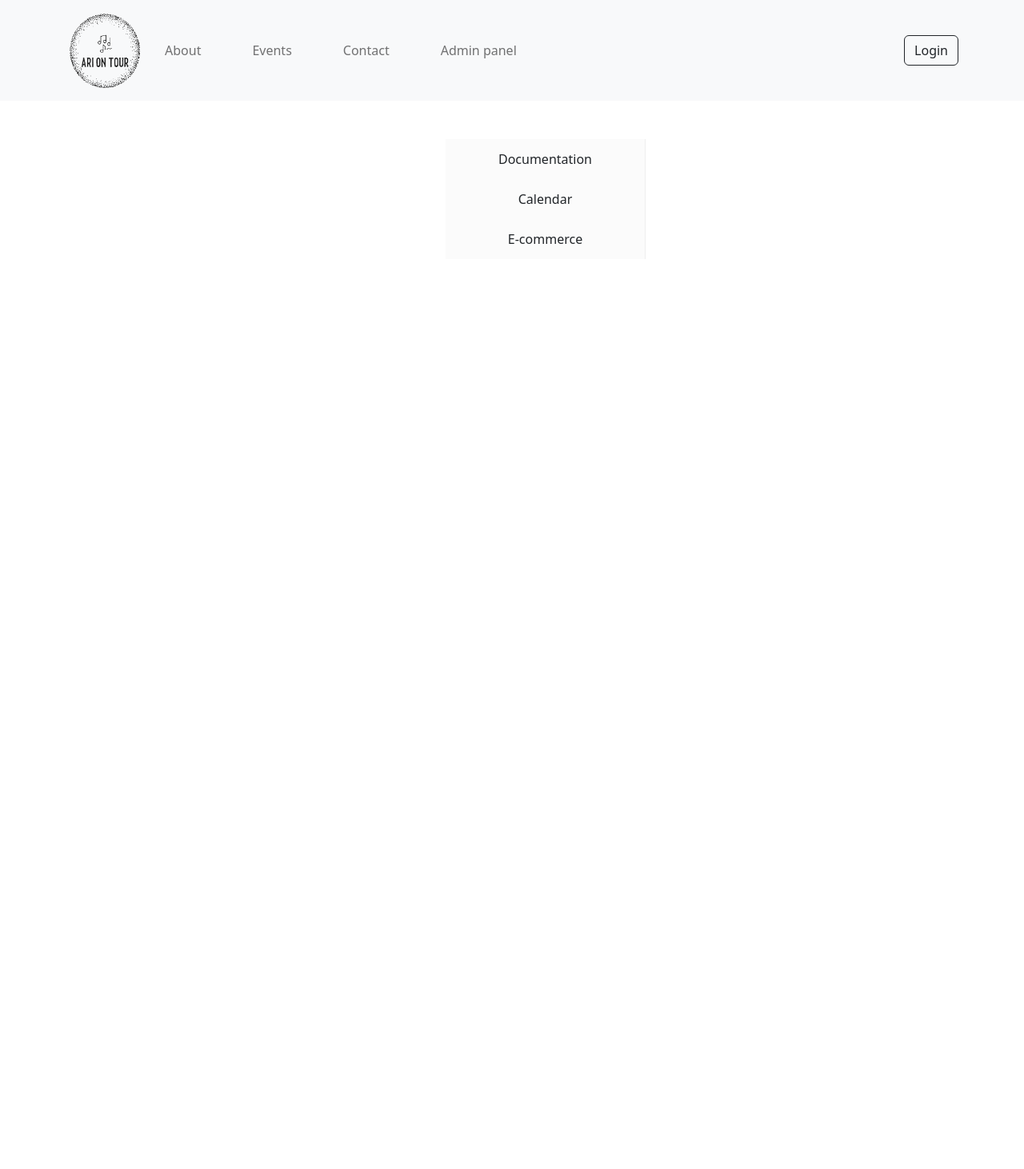
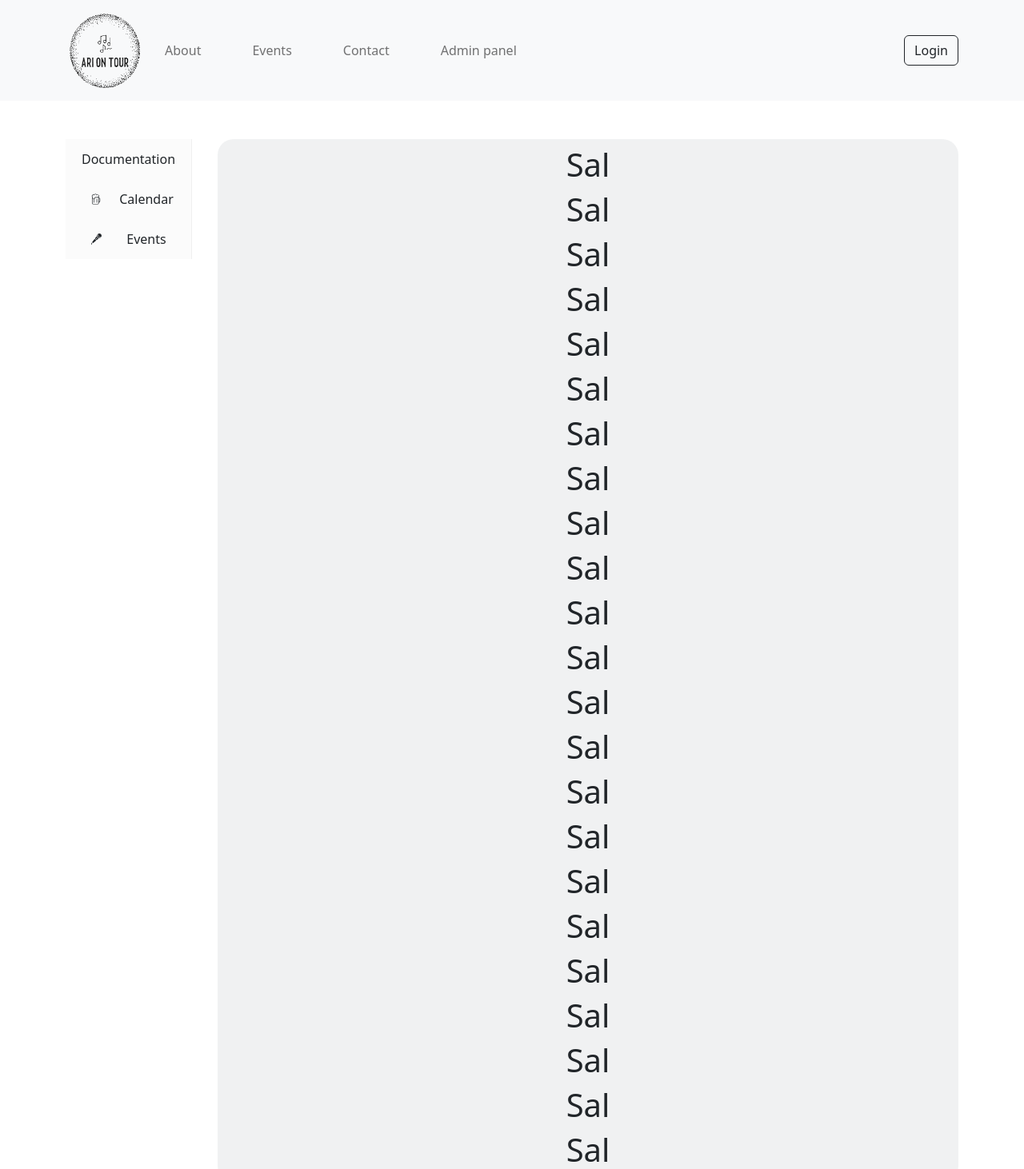
Before and after one commit to IrinaDavid10/ariontour-frontend, a React (Create React App) app: page /adminpanel in a window 1280 px wide. Shown: the top 1462 px of the page at 80% size. Before the commit the page ends 800 px from the top, so only its background shows below. Built offline with nearby package versions, Linux system fonts and the light colour scheme.

Commit message:
Added AdminPanelContent and connected it to the Buttons in the Menu

```diff
--- a/package.json
+++ b/package.json
@@ -11,6 +11,7 @@
     "react": "^18.2.0",
     "react-bootstrap": "^2.6.0",
     "react-dom": "^18.2.0",
+    "react-icons": "^4.6.0",
     "react-pro-sidebar": "^1.0.0-alpha.7",
     "react-router-dom": "^6.4.1",
     "react-scripts": "5.0.1",
--- a/src/components/AdminPanelContent.js
+++ b/src/components/AdminPanelContent.js
@@ -2,8 +2,30 @@
 function AdminPanelContent(){
     return (
 
-        <form className="bg-secondary p-2 bg-opacity-10 mt-3 " style={{borderRadius:20}}>
-
+        <form className="bg-secondary p-2 bg-opacity-10  " style={{borderRadius:20}}>
+        <h1>Sal</h1>
+        <h1>Sal</h1>
+        <h1>Sal</h1>
+        <h1>Sal</h1>
+        <h1>Sal</h1>
+        <h1>Sal</h1>
+        <h1>Sal</h1>
+        <h1>Sal</h1>
+        <h1>Sal</h1>
+        <h1>Sal</h1>
+        <h1>Sal</h1>
+        <h1>Sal</h1>
+        <h1>Sal</h1>
+        <h1>Sal</h1>
+        <h1>Sal</h1>
+        <h1>Sal</h1>
+        <h1>Sal</h1>
+        <h1>Sal</h1>
+        <h1>Sal</h1>
+        <h1>Sal</h1>
+        <h1>Sal</h1>
+        <h1>Sal</h1>
+        <h1>Sal</h1>
 
        </form>
     )
--- a/src/components/AdminPanelMenu.js
+++ b/src/components/AdminPanelMenu.js
@@ -4,19 +4,25 @@ import { Button } from 'react-bootstrap';
 import React, { useState } from 'react';
 import {useEffect} from 'react';
 import useBreakpoint from '../Hooks/useBreakpoint';
-function AdminPanelMenu(){
+import AllEventsPage from '../pages/AllEventsPage';
+import {  GiMicrophone} from 'react-icons/gi';
+import { CiBeerMugFull } from 'react-icons/ci';
+
+function AdminPanelMenu(props){
+
     const { collapseSidebar,collapsed } = useProSidebar();
-
     const breakpoint = useBreakpoint();
     const sideBurgerButton = <Button onClick={() => collapseSidebar()}>|||</Button>;
-   // Xs:640px
+    const breakPointLimit = 768;
+
+    // Xs:640px
     //Sm:641px - 768px
    // Md: 769px - 1024px
   //  Lg: 1025px
    const [defaultCollapsed, setDefaultCollapsed] = useState();
 
    const [sideBurgerMenuButton, setSideBurgerMenuButton] =useState(() => {
-    if (breakpoint<768) {
+    if (breakpoint<breakPointLimit) {
         setDefaultCollapsed(true);
     }
     else
@@ -38,13 +44,13 @@ function AdminPanelMenu(){
 
     return (
 
-      <div style={{ display: 'flex', height: '100%' }}>
+      <div style={{ display: 'flex' }}>
       {sideBurgerMenuButton}
-        <Sidebar defaultCollapsed={defaultCollapsed}>
-          <Menu>
+        <Sidebar  width={200} defaultCollapsed={defaultCollapsed}>
+          <Menu >
             <MenuItem> Documentation</MenuItem>
-            <MenuItem> Calendar</MenuItem>
-            <MenuItem> E-commerce</MenuItem>
+            <MenuItem icon={<CiBeerMugFull/>}> Calendar</MenuItem>
+            <MenuItem icon={<GiMicrophone/>} onClick={() => props.setContent(<AllEventsPage/>)}> Events</MenuItem>
           </Menu>
         </Sidebar>
         <main>
--- a/src/pages/AdminPanelPage.js
+++ b/src/pages/AdminPanelPage.js
@@ -1,4 +1,4 @@
-import React, {useState, useEffect} from "react";
+import React, {useState, useRef, useEffect} from "react";
 import AdminPanelMenu from "../components/AdminPanelMenu";
 import AdminPanelContent from "../components/AdminPanelContent";
 import Container from 'react-bootstrap/Container';
@@ -6,14 +6,24 @@ import Row from 'react-bootstrap/Row';
 import Col from 'react-bootstrap/Col';
 import { ProSidebarProvider } from 'react-pro-sidebar';
 
+
 function AdminPanelPage(){
+    const [content, setContent] = useState(<AdminPanelContent/>);
+    const [height, setHeight] = useState(0);
+    const ref = useRef(null);
+
+    useEffect(() => {
+      setHeight(ref.current.clientHeight)
+    })
     return(
         <div className='mt-5'>
         <Container>
             <Row className="justify-content-md-center">
                 <ProSidebarProvider>
-                    <Col xs={3} sm={3} md={2} lg={2} xl={2} xxl={2}><AdminPanelMenu/></Col>
+                    <Col ref={ref} xs={3} sm={3} md={5} lg={4} xl={2} xxl={2}><AdminPanelMenu setContent={setContent}/></Col>
                 </ProSidebarProvider>
+                <Col xs={9} sm={9} md={7} lg={8} xl={10} xxl={10}><>{content}</></Col>
+                </Row><Row>
 
             </Row>
         </Container>
```
Also changed, not shown: src/components/Breakpoint.js (deleted, +0 -9 lines), 1 other file (tests, documents, lock files or other folders).
